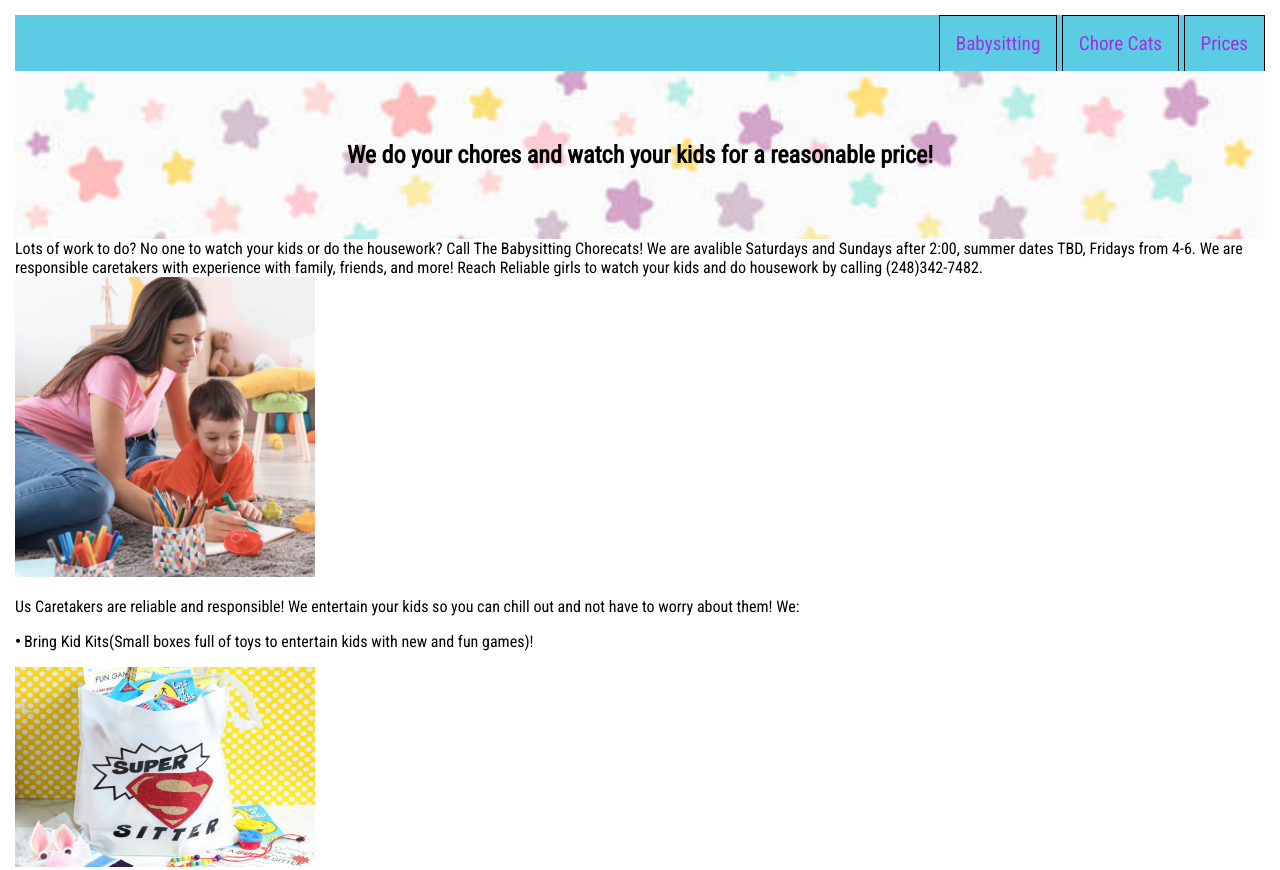
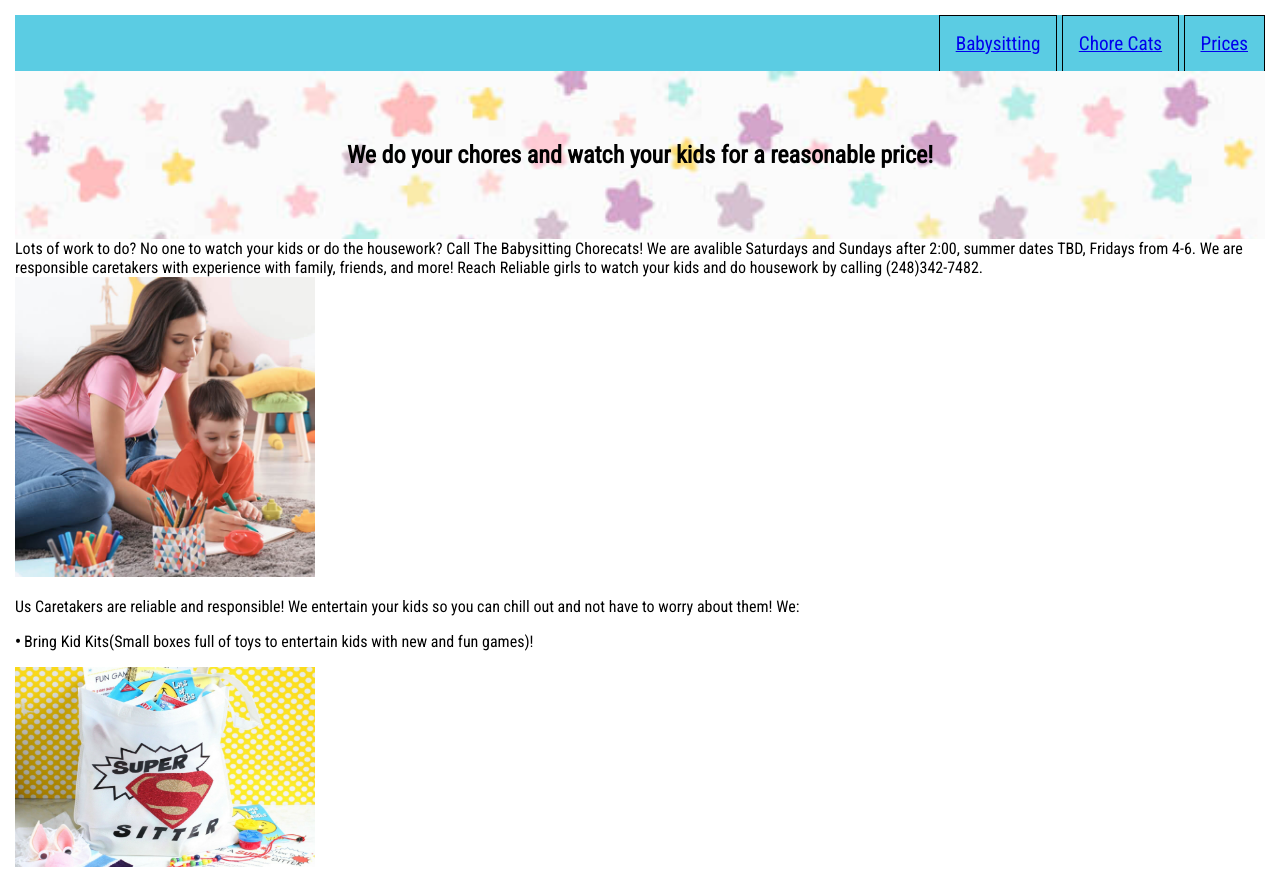
Before and after one commit to rahul-patel6/L-and-R-Babysitting-Chore-Cats, a plain HTML site: page index.html in a window 1280 px wide. Shown: the top 870 px of the page. Drawn offline with Linux system fonts and the light colour scheme.

Commit message:
Update index.html

```diff
--- a/index.html
+++ b/index.html
@@ -11,9 +11,9 @@
 <body>
     <div class="navlinks">
         <ul>
-            <li>Babysitting</li>
-            <li>Chore Cats</li>
-            <li>Prices</li>
+            <li><a href="#babysitsection">Babysitting</a></li>
+            <li><a href="#choresection">Chore Cats</a></li>
+            <li><a href="#pricesection">Prices</a></li>
 
         </ul>
     </div>
@@ -32,7 +32,7 @@
 
     <div class="ourtopics">
 
-        <div class="Babysitting">
+        <div id="babysitsection" class="Babysitting">
             <img id="babysitting" src="Images/Babysitting.jpg" alt="Babysitting Picture">
             <p>Us Caretakers are reliable and responsible! We entertain your kids so you can chill out and not have to
                 worry about them! We:
@@ -45,7 +45,7 @@
             <img src="Images/cpr.jpg" alt="CPR Picture">
         </div>
 
-        <div class="ChoreCats">
+        <div id="choresection" class="ChoreCats">
         <p>Need help around the house? Call the Babysitting Chore Cats to do some housework for reasonable prices!</p>
             <p><b> • </b>We wash or handwash your dishes and put them in the dishwasher. When they come out the dishes will be sparkly and clean!</p>
             <img src="Images/Dishes.jpg" alt="Dishes Picture">
@@ -69,7 +69,7 @@
             <img src="Images/CaringForKids.jpg" alt="Caring For Kids Picture">
                 </div>
 
-        <div class="Prices">
+        <div id="pricesection" class="Prices">
             <p>Pay us reasonable prices for your kids to be entertained and chores to be done! Our prices are:
             </p>
             <p><b> • </b>Dishes = $1</p>
```
